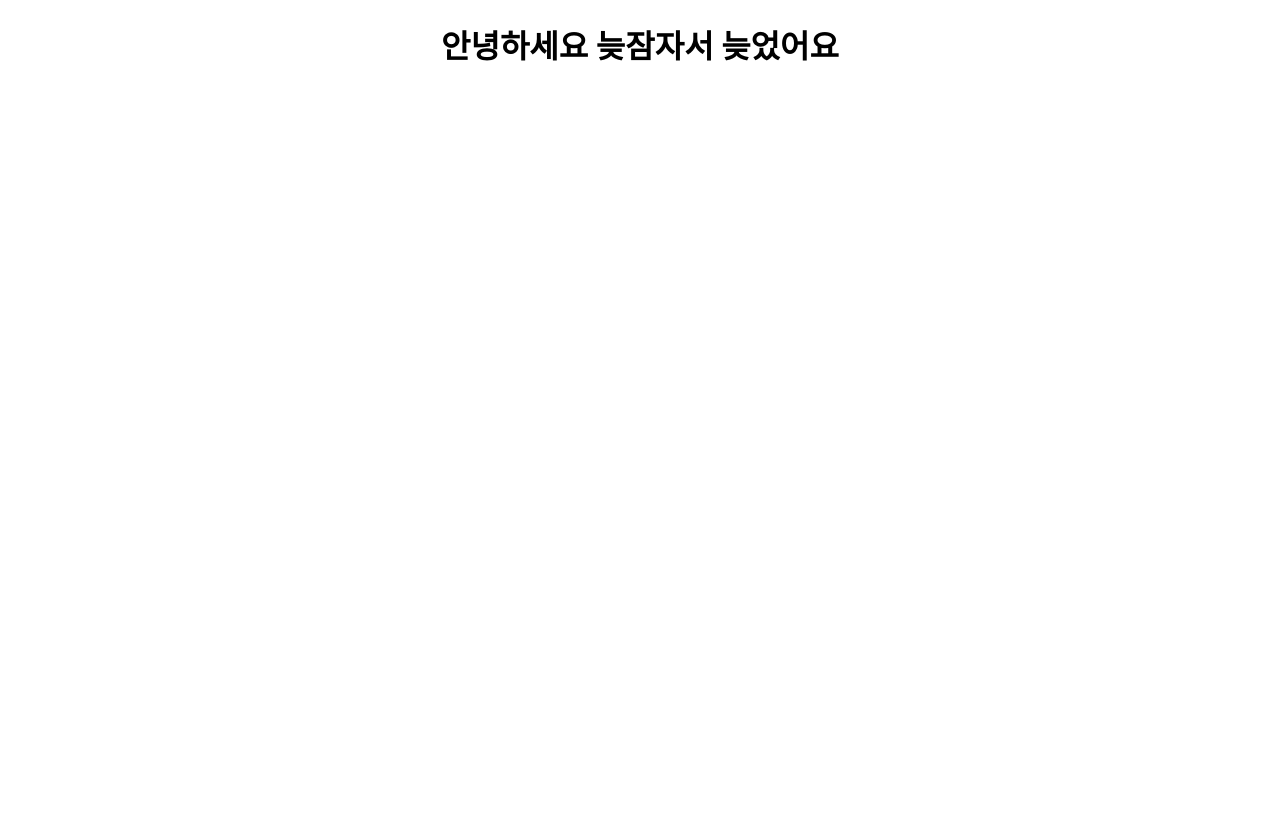
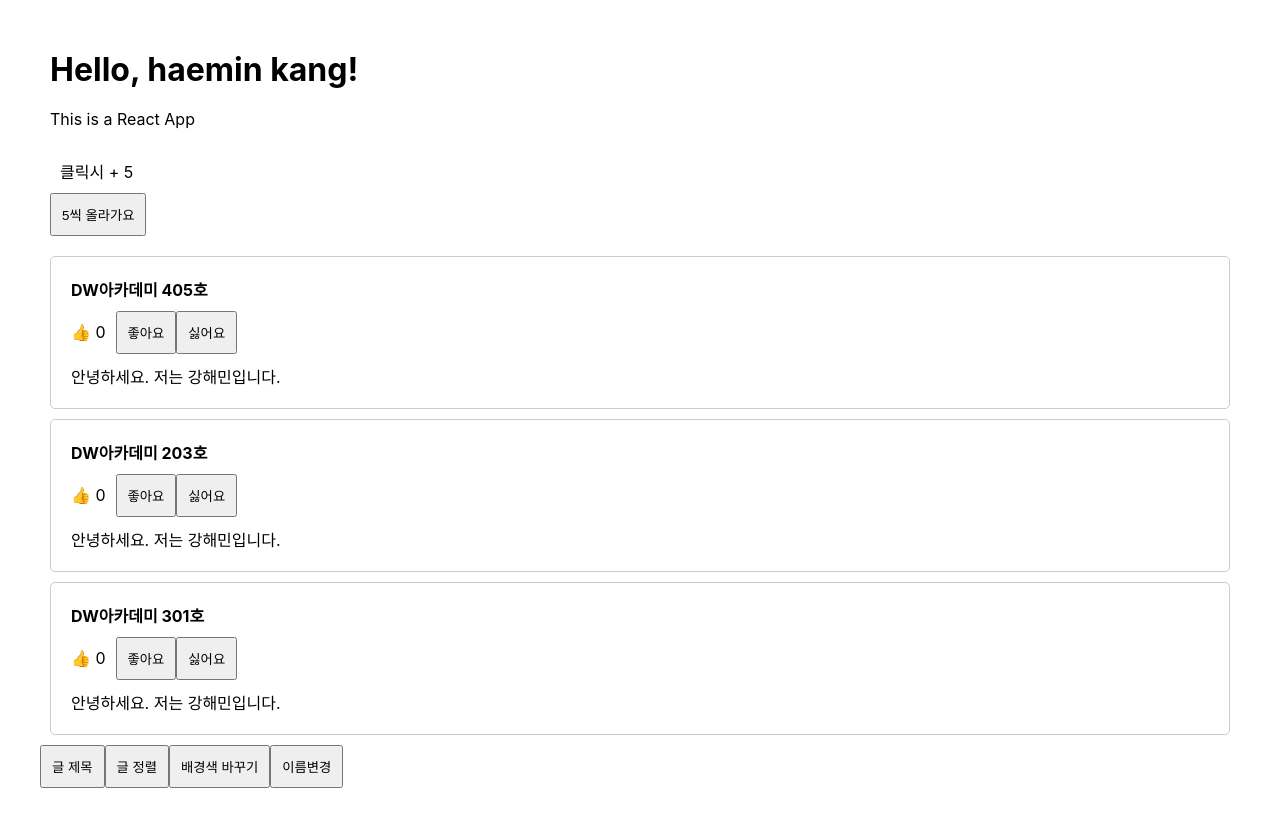
Before and after one commit to guruma99/react, a React (Create React App) app in the folder 230302/: page / in a window 1280 px wide. Before the commit the page ends 800 px from the top, so only its background shows below. Built offline with nearby package versions, Linux system fonts and the light colour scheme.

Commit message:
🐛 리액트삼항연산자 안돼요..

```diff
--- a/230302/src/App.css
+++ b/230302/src/App.css
@@ -1,38 +1,26 @@
-.App {
+/* .App {
   text-align: center;
 }
 
 .App-logo {
   height: 40vmin;
   pointer-events: none;
+} */
+* {
+  padding: 10px;
+  margin: 0;
+}
+.box {
+  width: 500px;
+  height: 500px;
 }
 
-@media (prefers-reduced-motion: no-preference) {
-  .App-logo {
-    animation: App-logo-spin infinite 20s linear;
-  }
+.title {
+  border: 1px solid #ccc;
+  border-radius: 5px;
+  margin: 10px;
 }
 
-.App-header {
-  background-color: #282c34;
-  min-height: 100vh;
-  display: flex;
-  flex-direction: column;
-  align-items: center;
-  justify-content: center;
-  font-size: calc(10px + 2vmin);
-  color: white;
+.bgc {
+  background-color: red;
 }
-
-.App-link {
-  color: #61dafb;
-}
-
-@keyframes App-logo-spin {
-  from {
-    transform: rotate(0deg);
-  }
-  to {
-    transform: rotate(360deg);
-  }
-}
--- a/230302/src/App.js
+++ b/230302/src/App.js
@@ -1,17 +1,160 @@
 /* eslint-disable */
 import logo from "./logo.svg";
 import "./App.css";
+import { useState } from "react";
 
 function App() {
+  let user = "haemin kang";
+  // react 에서 변수처럼 자료를 보관할 수 있는 state문법
+  let [count, setCount] = useState([0, 0, 0]);
+  // let [like, setlike] = useState([0, 0, 0]);
+
+  let [count2, setCount2] = useState(5);
+  // 변수에 들어있는 데이터 html에 넣기
+  // jsx 중괄호 문법 사용
+  // 한 곳에다가 여러가지 자료를 저장하고 싶을 때 Array라는 자료형식을 사용한다.
+  let [title, setTitle] = useState([
+    "DW아카데미 405호",
+    "DW아카데미 203호",
+    "DW아카데미 301호",
+  ]);
+
+  let [user_name, setname] = useState(["강해민", "강해민", "강해민"]);
+  let changeName = () => {
+    let newName =
+      user_name == ["강해민", "강해민", "강해민"]
+        ? ["사쿠라", "김채원", "강해민"]
+        : ["강해민", "강해민", "강해민"];
+    setname(newName);
+  };
+
+  // let bgc = {
+  //   backgroundColor: "blue",
+  // };
+
+  let [bgColor, setbgColor] = useState("white");
+
+  let changeBg = () => {
+    let newBG = bgColor == "white" ? "red" : "white";
+    setbgColor(newBG);
+  };
+
+  // map함수가 array의 갯수만큼 return을 반복한다.
+  // 매게변수(파라미터)를 만들어주면 함수 파라미터가 array자료 안에 있는 데이터가 된다.
+  [1, 2, 3].map(function (num) {
+    //코드 길어지면 엔터치고 ()안에다가 작성해야한다.
+    // return console.log(num);
+  });
+
+  // let num = [1, 2, 3, 4, 5];
+  // let newArr = num.map(function (element) {
+  //   return element * 3;
+  // });
+  // console.log(newArr);
+
+  //for문과 같다
+  // for (let i = 0; i < num.length; i++) {
+  //   num[i] = num[i] * 3;
+  // }
+  // console.log(num);
+
+  // let newNum = num.map((num) => num + 1);
+  // // console.log(num);
+  // console.log(newNum);
+
   return (
-    <div className="App">
-      <h1>안녕하세요 늦잠자서 늦었어요</h1>
-      <h2></h2>
-      <h3></h3>
-      <h4></h4>
-      <h5></h5>
+    <div className="App" style={{ backgroundColor: bgColor }}>
+      <h1>Hello, {user}!</h1>
+      <p>This is a React App</p>
+      <div>
+        <p>클릭시 + {count2}</p>
+        <button
+          onClick={() => {
+            setCount2(count2 + 5);
+          }}
+        >
+          5씩 올라가요
+        </button>
+      </div>
+
+      {title.map(function (item, index) {
+        return (
+          <div key={index} className="title">
+            <h4>{title[index]}</h4>
+            <span>👍 {count[index]}</span>
+            <button
+              onClick={() => {
+                let clone = [...count];
+                clone[index] = count[index] + 1;
+                setCount(clone);
+                console.log(index);
+              }}
+            >
+              좋아요
+            </button>
+
+            <button
+              onClick={() => {
+                let clone = [...count];
+                clone[index] = count[index] - 1;
+                setCount(clone);
+                // setCount(count - 1);
+              }}
+            >
+              싫어요
+            </button>
+            <p>안녕하세요. 저는 {user_name[index]}입니다.</p>
+          </div>
+        );
+      })}
+
+      <button
+        onClick={() => {
+          // deep copy
+          let copy = [...title];
+          // let copy = title; -> 얕은 복사
+          copy[2] = "리액트 화나요";
+          copy[1] = "어려워라...";
+          copy[0] = "아아아아아아아악!";
+          console.log(title == copy);
+          // 딥카피가 아닐때에는 가져온 값 같은 값이 아니기 때문에(false) 복사를 한다.
+          // 얕은 복사는 같은 갚으로 true반환
+          setTitle(copy);
+        }}
+      >
+        글 제목
+      </button>
+      <button
+        onClick={() => {
+          let textalign = [...title];
+          textalign.sort();
+
+          setTitle(textalign);
+        }}
+      >
+        글 정렬
+      </button>
+      <button
+        onClick={changeBg}
+        // setbgColor(
+        //   (document.querySelector(".App").style.backgroundColor = "red")
+        // );
+
+        // setbgColor(bgColor == "" ? "red" : "");
+      >
+        배경색 바꾸기
+      </button>
+
+      <button
+        onClick={changeName}
+        // let name_btn = [...user_name];
+        // name_btn[0] = "김채원";
+        // name_btn[1] = "사쿠라";
+        // name_btn[2] = "허윤진";
+      >
+        이름변경
+      </button>
     </div>
   );
 }
-
 export default App;
```
